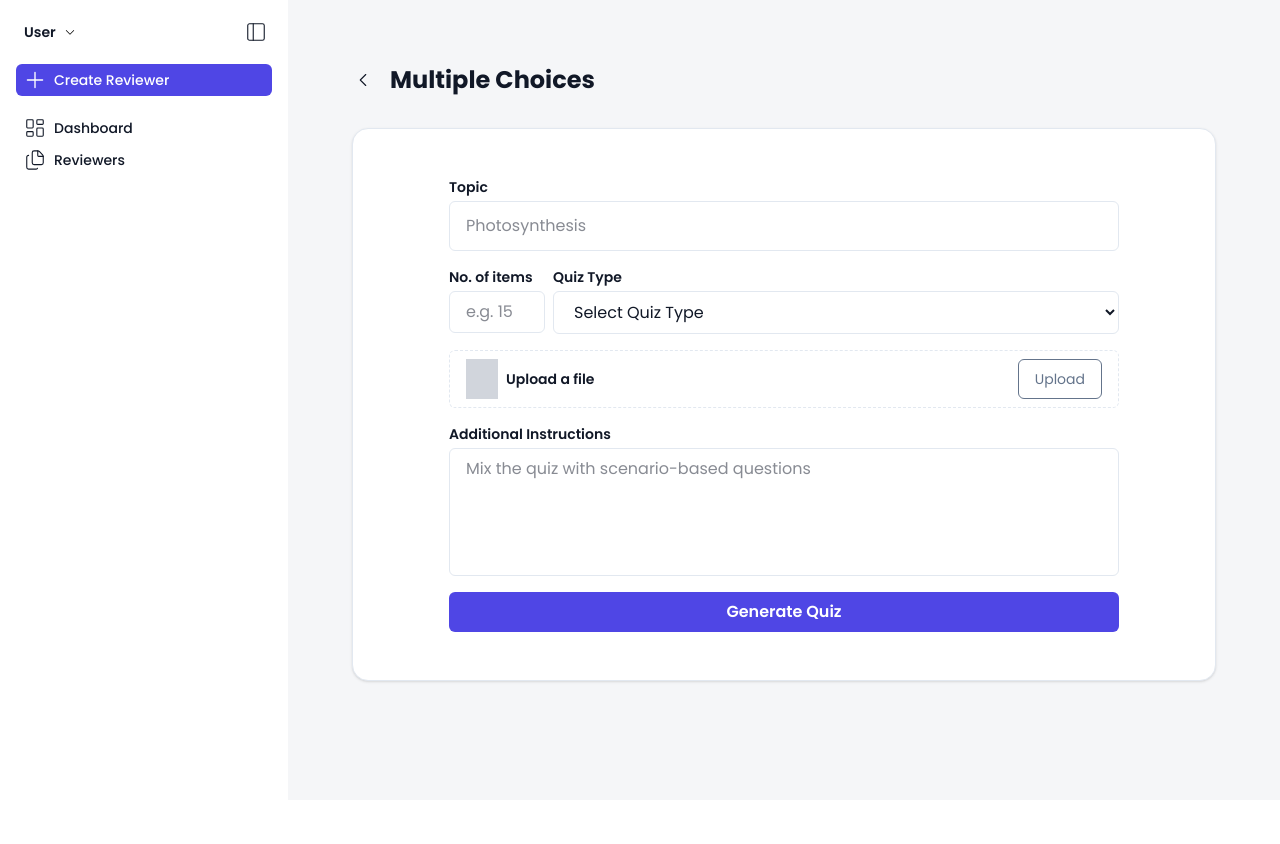
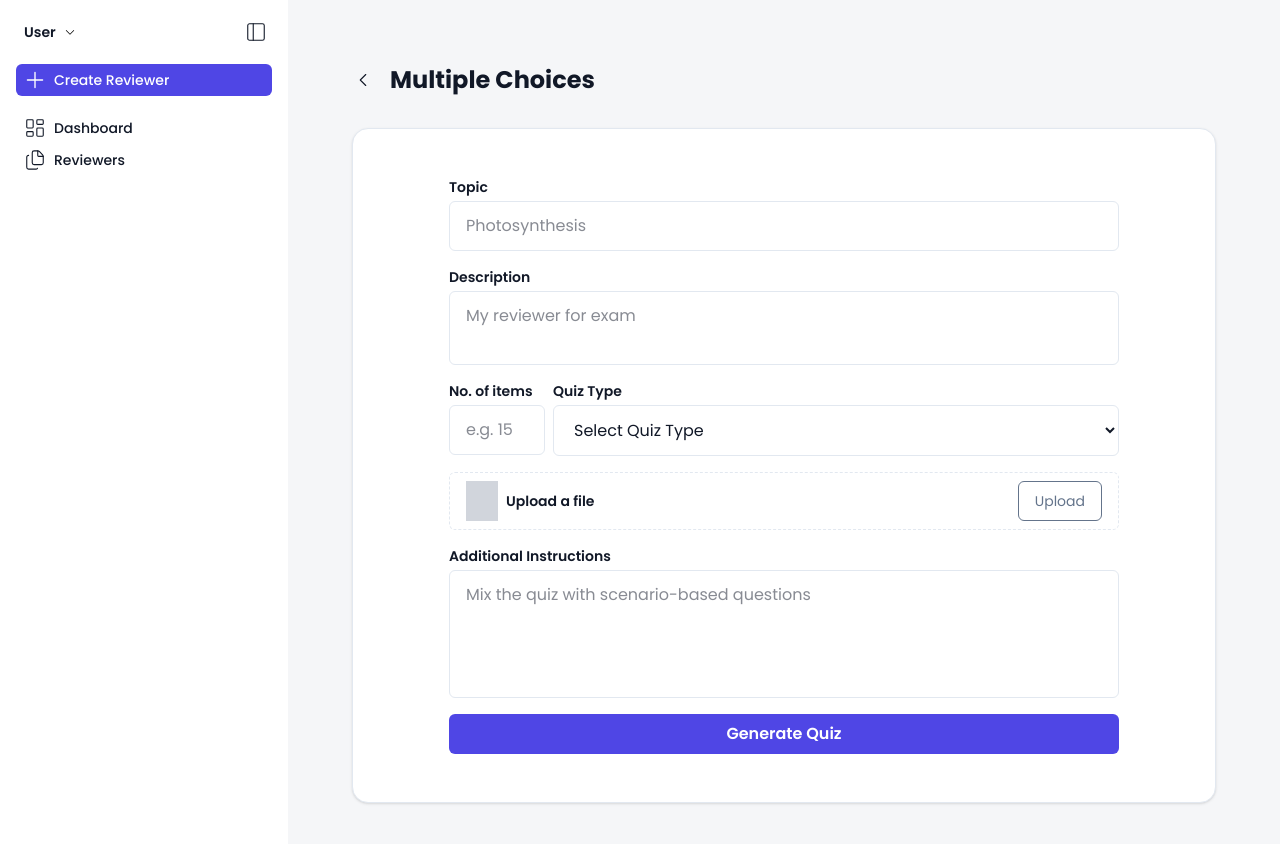
Before and after one commit to gieldev/Recap, a React (Vite) app in the folder frontend/: page /app/create/multiple-choices in a window 1280 px wide. Shown: the top 844 px of the page. Before the commit the page ends 800 px from the top, so only its background shows below. Built offline with nearby package versions, Linux system fonts and the light colour scheme.

Commit message:
feat: description input for reviewer and padding adjustments

```diff
--- a/frontend/src/AppPages/CreatePages/MultipleChoices.jsx
+++ b/frontend/src/AppPages/CreatePages/MultipleChoices.jsx
@@ -10,6 +10,7 @@ pdfjs.GlobalWorkerOptions.workerSrc = new URL(
 function MultipleChoices() {
   // State variables for file input, selected file, number of pages, and extracted reference text
   const [topic, setTopic] = useState("");
+  const [description, setDescription] = useState("");
   const [numItems, setNumItems] = useState("");
   const [quizType, setQuizType] = useState("");
   const [reference, setReference] = useState("");
@@ -79,6 +80,7 @@ function MultipleChoices() {
           },
           body: JSON.stringify({
             topic,
+            description,
             numItems,
             quizType,
             learningMaterial: reference,
@@ -139,11 +141,21 @@ function MultipleChoices() {
             />
           </div>
 
+          <div className="w-full flex flex-col gap-1">
+            <label className="text-sm font-semibold">Description</label>
+            <textarea
+              className="w-full min-h-16 px-4 py-3 border border-border rounded-md resize-none"
+              placeholder="My reviewer for exam"
+              value={description}
+              onChange={(e) => setDescription(e.target.value)}
+            />
+          </div>
+
           <div className="w-full flex gap-2">
             <div className="min-w-0 w-24 flex flex-col gap-1">
               <label className="text-sm font-semibold">No. of items</label>
               <input
-                  className="min-w-0 px-4 py-2 border border-border rounded-md"
+                className="min-w-0 px-4 py-3 border border-border rounded-md"
                 placeholder="e.g. 15"
                 value={numItems}
                 onChange={(e) => setNumItems(e.target.value)}
@@ -152,7 +164,7 @@ function MultipleChoices() {
             <div className="min-w-0 flex flex-1 flex-col gap-1">
               <label className="text-sm font-semibold">Quiz Type</label>
               <select
-                  className="min-w-0 px-4 py-2 border border-border rounded-md"
+                className="min-w-0 px-4 py-3 border border-border rounded-md"
                 value={quizType}
                 onChange={(e) => setQuizType(e.target.value)}
               >
@@ -180,7 +192,7 @@ function MultipleChoices() {
               hidden
             />
             <button
-                className="px-4 py-2 text-sm text-text-secondary border rounded-md cursor-pointer"
+              className="px-4 py-1 text-sm text-text-secondary border rounded-md cursor-pointer"
               type="button"
             >
               Upload
@@ -192,7 +204,7 @@ function MultipleChoices() {
               Additional Instructions
             </label>
             <textarea
-                className="w-full min-h-32 px-4 py-2 border border-border rounded-md resize-none"
+              className="w-full min-h-32 px-4 py-3 border border-border rounded-md resize-none"
               placeholder="Mix the quiz with scenario-based questions"
               value={instructions}
               onChange={(e) => setInstructions(e.target.value)}
```
Lines whose indentation alone changed are shown as unchanged.
